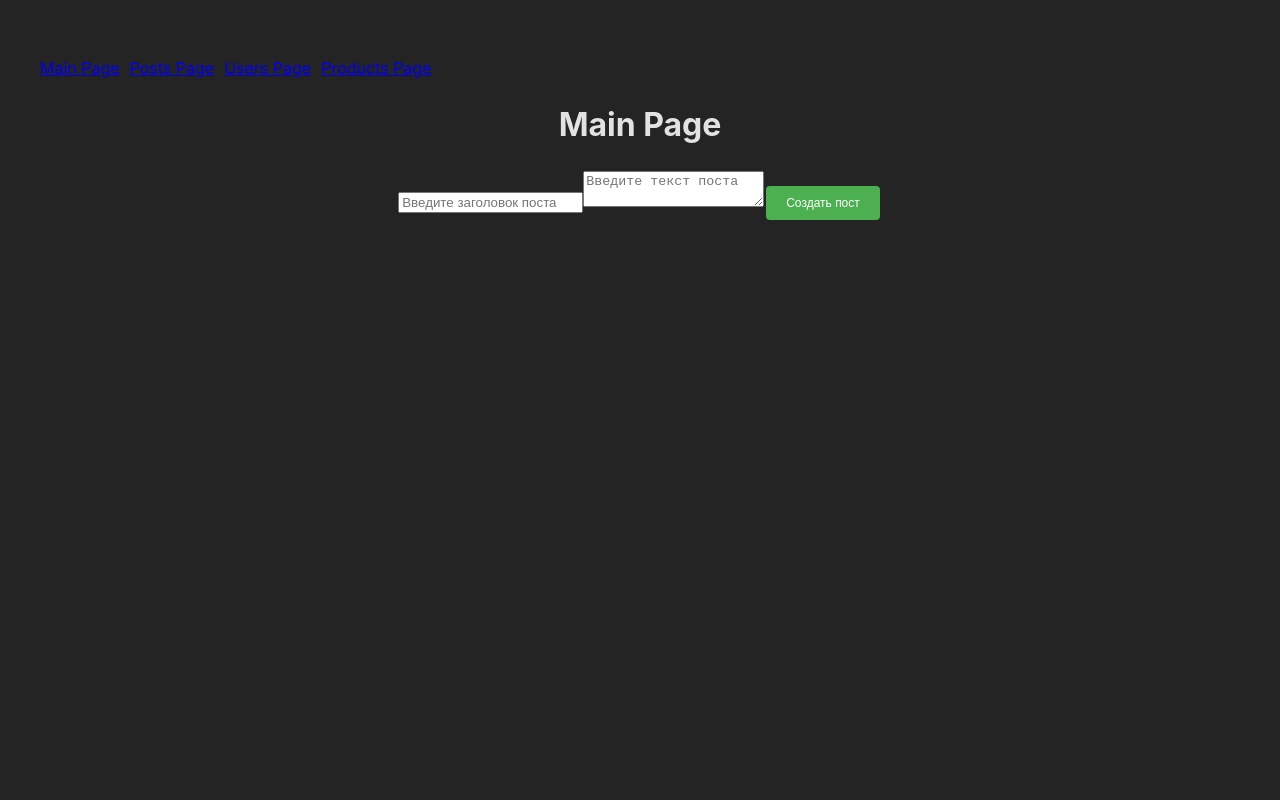
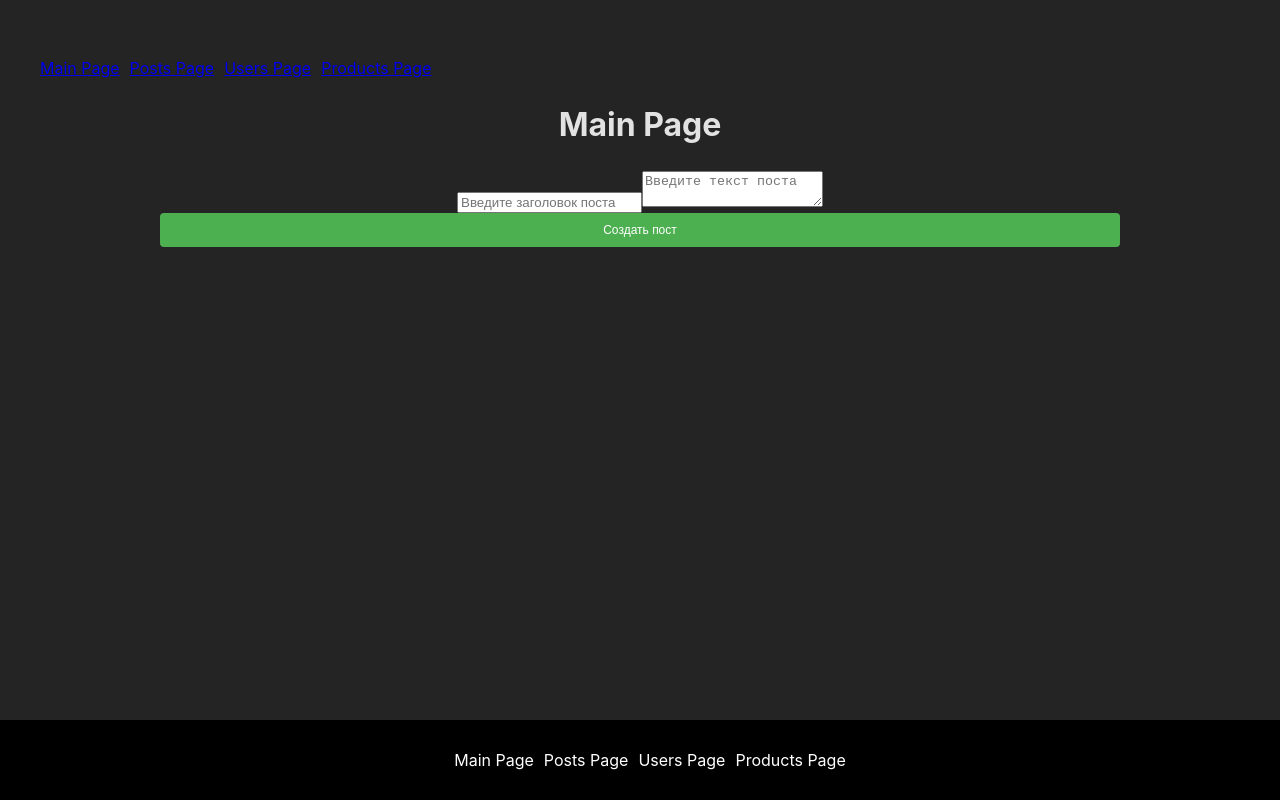
Before and after one commit to redeska2/DZ1_Adamanov_Kirill-27--03, a React (Vite) app: page / in a window 1280 px wide. Built offline with nearby package versions, Linux system fonts and the light colour scheme.

Commit message:
сделал 4 дз вместа  JSON файла использовал апи , и сделал фильтр  поставтье оценку ! и сделал фильтр для себя

```diff
--- a/package.json
+++ b/package.json
@@ -15,7 +15,8 @@
     "react-dom": "^18.2.0",
     "react-redux": "^8.1.2",
     "react-router-dom": "^6.16.0",
-    "redux": "^4.2.1"
+    "redux": "^4.2.1",
+    "redux-thunk": "^2.4.2"
   },
   "devDependencies": {
     "@types/react": "^18.2.15",
--- a/src/App.jsx
+++ b/src/App.jsx
@@ -1,12 +1,17 @@
-
-import { Routes, Route, Link } from 'react-router-dom';
+import { Routes, Route, Link, useLocation } from 'react-router-dom';
 import MainPage from './components/MainPage';
 import PostsPage from './components/PostsPage';
 import UsersPage from './components/UsersPage';
 import UserProfilePage from './components/UserProfilePage';
 import ProductsPage from './components/ProductsPage';
+import CartPage from './components/CartPage';
+import './index.css';
+import { CartProvider } from './components/CartContext'
 
 function App() {
+  const location = useLocation();
+  const isProductsPage = location.pathname.includes("/products");
+
   return (
     <>
       <nav>
@@ -24,7 +29,18 @@ function App() {
         <Route path="/users" element={<UsersPage />} />
         <Route path="/user/:userId" element={<UserProfilePage />} />
         <Route path="/products" element={<ProductsPage />} />
+        <Route path="/cart" element={<CartPage />} />
       </Routes>
+
+      <div className="footer">
+        <ul>
+          <li><Link to="/">Main Page</Link></li>
+          <li><Link to="/posts">Posts Page</Link></li>
+          <li><Link to="/users">Users Page</Link></li>
+          <li><Link to="/products">Products Page</Link></li>
+          {isProductsPage && <li><Link to="/cart"><img src="https://png.pngtree.com/png-vector/20190330/ourmid/pngtree-vector-shopping-cart-icon-png-image_889941.jpg" alt="Корзина" width="20" height="20" /></Link></li>}
+        </ul>
+      </div>
     </>
   );
 }
--- a/src/components/App.css
+++ b/src/components/App.css
@@ -108,3 +108,83 @@ nav ul li {
 button {
   margin-top: auto;
 }
+.product-card {
+  width: 300px; /* Увеличение размера */
+  height: 300px; /* Увеличение размера */
+  margin: 20px; /* Увеличение отступа */
+  padding: 20px; /* Увеличение внутреннего отступа */
+  border: 1px solid #ccc;
+  border-radius: 5px;
+  display: flex;
+  flex-direction: column;
+  align-items: center;
+  justify-content: space-between;
+}
+
+.product-card img {
+  max-width: 100%;
+  max-height: 50%; /* Вы можете изменить это значение, если хотите, чтобы изображение было больше или меньше */
+  object-fit: cover;
+}
+
+button {
+  margin-top: auto; /* Это свойство помогает кнопке оставаться внизу карточки */
+  width: 80%; /* Можно изменить значение, если вы хотите сделать кнопку шире или уже */
+}
+.products {
+  display: flex;
+  flex-wrap: wrap;
+}
+
+.product-card {
+  box-sizing: border-box;
+  width: 400px;
+  height: 400px;
+  margin: 10px;
+  padding: 10px;
+  border: 1px solid #ccc;
+  border-radius: 5px;
+  display: flex;
+  flex-direction: column;
+  align-items: center;
+  justify-content: space-between;
+}
+
+.product-card img {
+  max-width: 100%;
+  max-height: 50%;
+  object-fit: cover;
+}
+
+button {
+  background-color: #4CAF50;
+  color: white;
+  padding: 10px 20px;
+  text-align: center;
+  text-decoration: none;
+  display: inline-block;
+  font-size: 12px;
+  margin: 4px 2px;
+  cursor: pointer;
+  border: none;
+  border-radius: 4px;
+  margin-top: auto; /* Выравнивание кнопки к нижней части блока */
+}
+.footer {
+  background-color: black;
+  color: white;
+  text-align: center;
+  position: fixed;
+  left: 0;
+  bottom: 0;
+  width: 100%;
+  height: 50px;
+  display: flex;
+  align-items: center;
+  justify-content: center;
+}
+.smallButton {
+  width: 100px;
+  height: 40px;
+  font-size: 9px;
+}
--- /dev/null
+++ b/src/components/CartContext.jsx
@@ -0,0 +1,37 @@
+import PropTypes from 'prop-types';
+import { createContext, useContext, useReducer } from 'react';
+
+const CartContext = createContext();
+
+export const CartProvider = ({ children }) => {
+    const cartReducer = (state, action) => {
+        switch (action.type) {
+            case 'ADD_TO_CART':
+                return [...state, action.payload];
+            case 'CLEAR_CART':
+                return [];
+            default:
+                return state;
+        }
+    };
+
+    const [cart, dispatch] = useReducer(cartReducer, []);
+
+    return (
+        <CartContext.Provider value={{ cart, dispatch }}>
+            {children}
+        </CartContext.Provider>
+    );
+};
+
+CartProvider.propTypes = {
+    children: PropTypes.node.isRequired,
+};
+
+export const useCart = () => {
+    const context = useContext(CartContext);
+    if (context === undefined) {
+        throw new Error('useCart must be used within a CartProvider');
+    }
+    return context;
+};
--- a/src/components/CartPage.jsx
+++ b/src/components/CartPage.jsx
@@ -1,21 +1,33 @@
-
-import { useSelector } from 'react-redux';
 import { Link } from 'react-router-dom';
+import { useCart } from './CartContext'; // Убедитесь, что путь верный
 
 function CartPage() {
-  const cart = useSelector((state) => state.cart);
-  const total = cart.reduce((sum, product) => sum + parseInt(product.price.replace('$', '')), 0);
+    const { cart } = useCart(); // Получаем состояние корзины из контекста корзины
 
+    // Если корзина пуста, отображаем сообщение
+    if (cart.length === 0) return (
+        <div>
+            <h1>Ваша Корзина</h1>
+            <p>Корзина пуста</p>
+            <Link to="/products">Продолжить Покупки</Link>
+        </div>
+    );
+
+    // Если в корзине есть товары, отображаем их
     return (
         <div>
-      <h1>Your Cart</h1>
+            <h1>Ваша Корзина</h1>
             {cart.map((product, index) => (
                 <div key={index}>
-          <p>{product.name} - {product.price}</p>
+                    <p>{product.title} - ${product.price} (~{(product.price * 88.7).toFixed(2)} сом)</p>
                 </div>
             ))}
-      <p>Total: ${total}</p>
-      <Link to="/products">Continue Shopping</Link>
+            <p>
+                Итого: ${cart.reduce((sum, product) => sum + product.price, 0).toFixed(2)}
+                (~{(cart.reduce((sum, product) => sum + product.price, 0) * 88.7).toFixed(2)} сом)
+            </p>
+            <button>Оплатить</button>
+            <Link to="/products">Продолжить Покупки</Link>
         </div>
     );
 }
--- a/src/components/CreatePost.jsx
+++ b/src/components/CreatePost.jsx
@@ -1,4 +1,4 @@
-import React, { useState, useNavigate } from 'react';
+import  { useState, useNavigate } from 'react';
 import fetch from 'axios';
 import './App.css';
 
--- /dev/null
+++ b/src/components/store.jsx
@@ -0,0 +1,18 @@
+import { createStore } from 'redux';
+
+const initialState = {
+  cart: []
+};
+
+const reducer = (state = initialState, action) => {
+  switch(action.type) {
+    case 'ADD_TO_CART':
+      return {...state, cart: [...state.cart, action.payload]};
+    default:
+      return state;
+  }
+};
+
+const store = createStore(reducer);
+
+export default store;
--- a/src/index.css
+++ b/src/index.css
@@ -13,3 +13,64 @@
   -moz-osx-font-smoothing: grayscale;
   -webkit-text-size-adjust: 100%;
 }
+
+
+.footer {
+  background-color: black;
+  color: white;
+  position: fixed;
+  left: 0;
+  bottom: 0;
+  width: 100%;
+  text-align: center;
+  padding: 10px 0;
+}
+
+.footer ul {
+  list-style-type: none;
+  margin: 0;
+  padding: 0;
+}
+
+.footer ul li {
+  display: inline;
+  margin-right: 20px;
+}
+.footer {
+  background-color: black;
+  color: white;
+  text-align: center;
+  padding: 15px;
+  position: fixed;
+  left: 0;
+  bottom: 0;
+  width: 100%;
+}
+
+.footer ul {
+  list-style-type: none;
+  margin: 0;
+  padding: 0;
+}
+
+.footer ul li {
+  display: inline;
+  margin-right: 10px;
+}
+
+.footer ul li a {
+  color: white;
+  text-decoration: none;
+}
+.product-card {
+  box-sizing: border-box;
+  width: 400px;
+  height: 400px;
+  margin: 10px;
+  padding: 10px;
+  border: 1px solid #ccc;
+  border-radius: 5px;
+  display: flex;
+  flex-direction: column;
+  align-items: center;
+}
--- a/src/main.jsx
+++ b/src/main.jsx
@@ -1,13 +1,19 @@
-
 import ReactDOM from 'react-dom';
+import { BrowserRouter } from 'react-router-dom';
 import App from './App.jsx';
 import './index.css';
-import { BrowserRouter } from 'react-router-dom';
+import { Provider } from 'react-redux';
+import store from './store.jsx';
+import { CartProvider } from './components/CartContext.jsx';
 
 const root = ReactDOM.createRoot(document.getElementById('root'));
 
 root.render(
   <BrowserRouter>
-    <App />
+    <Provider store={store}>
+      <CartProvider>
+        <App />
+      </CartProvider>
+    </Provider>
   </BrowserRouter>
 );
--- a/src/store.jsx
+++ b/src/store.jsx
@@ -1,10 +1,14 @@
-import { createStore, combineReducers } from 'redux';
+import { createStore, combineReducers, applyMiddleware } from 'redux';
+import thunk from 'redux-thunk';
 import cartReducer from './reducers/cartReducer';
 
 const rootReducer = combineReducers({
   cart: cartReducer
 });
 
-const store = createStore(rootReducer);
+const store = createStore(
+  rootReducer,
+  applyMiddleware(thunk) // Здесь применяется thunk как middleware
+);
 
 export default store;
```
Also changed, not shown: src/components/ProductsPage.jsx (+77 -14 lines), 1 other file (tests, documents, lock files or other folders). Lines whose indentation alone changed are shown as unchanged.
